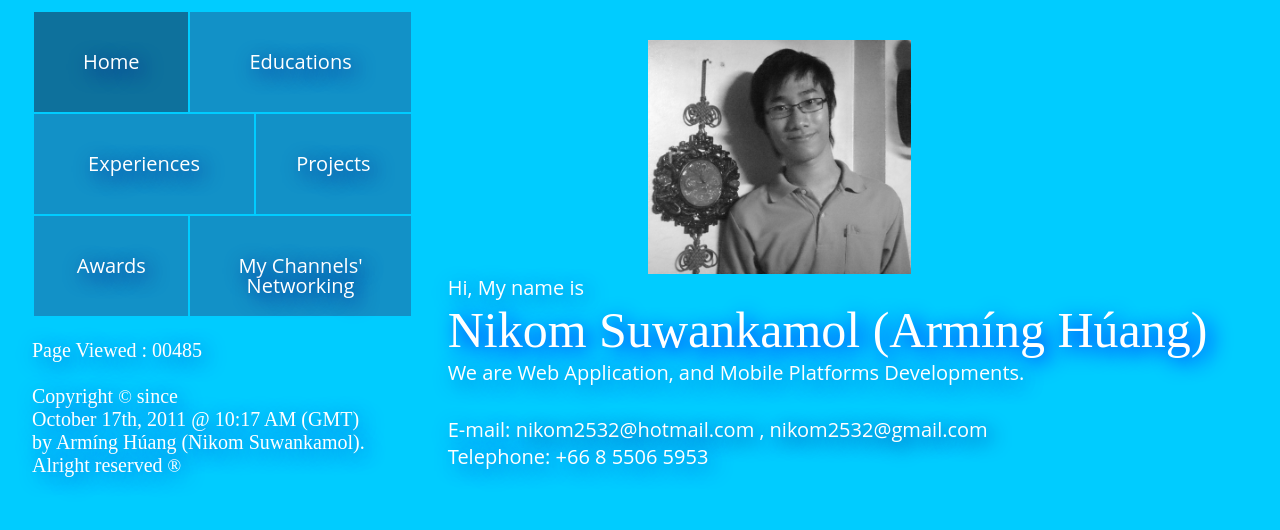
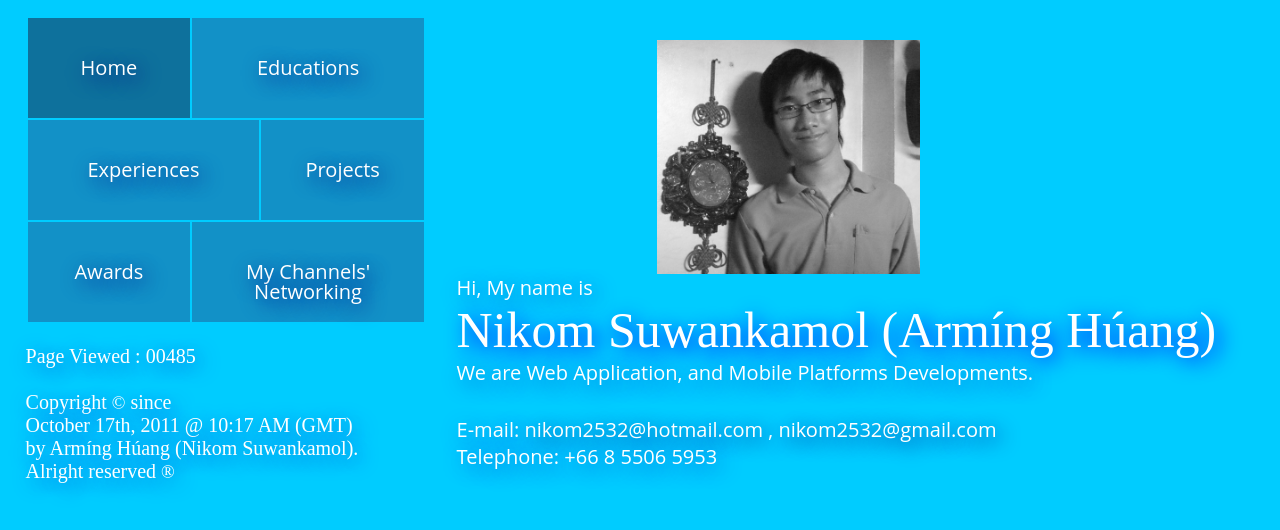
Before and after one commit to nikom2532/mine-about-me, a PHP site: page /index.php?c=index in a window 1280 px wide. Shown: the top 530 px of the page. Run offline with PHP 8.4, Linux system fonts and the light colour scheme; some web fonts are replaced.

Commit message:
Assets: update CSS

```diff
--- a/assets/css/style.css
+++ b/assets/css/style.css
@@ -217,6 +217,15 @@ body{
 	width: 500px;
 	height: 128px;
 }
+/* position for the menu */
+.container #menu{
+	position: fixed;
+	top: 2%;
+	left: 2%;
+}
+.container #content{
+	margin-left: 34.914893617021278%;
+}
 
 /* ### Responsive Size ### */
 /* Large desktop */
@@ -227,6 +236,15 @@ body{
 	.container #menu #menu-navbar-open,
 	.container #menu #menu-navbar-close{
 		display: none;
+	}
+	/* position for the menu */
+	.container #menu{
+		position: fixed;
+		top: 2%;
+		left: 2%;
+	}
+	.container #content{
+		margin-left: 34.914893617021278%;
 	}
 }
 /* Portrait tablet to landscape and desktop */
@@ -264,13 +282,19 @@ body{
 		height: 50px;
 		padding: 10px 0;
 	}
+	/* position for the menu */
+	.container #menu{
+		position: relative;
+	}
+	.container #content{
+		margin-left: 0;
+	}
 
 	.main-content #background-experience #experience-391737344 hgroup a#image{
 		width:100% !important;
 		background-repeat:no-repeat;
 		background-position:center;
 	}
-
 	#menu .hit-counter{
 		display: none;
 	}
@@ -303,6 +327,13 @@ body{
 		padding: 10px 0;
 		font-size: 15px;
 	}
+	/* position for the menu */
+	.container #menu{
+		position: relative;
+	}
+	.container #content{
+		margin-left: 0;
+	}
 	.main-content .hit-counter{
 		display: block;
 	}
```
